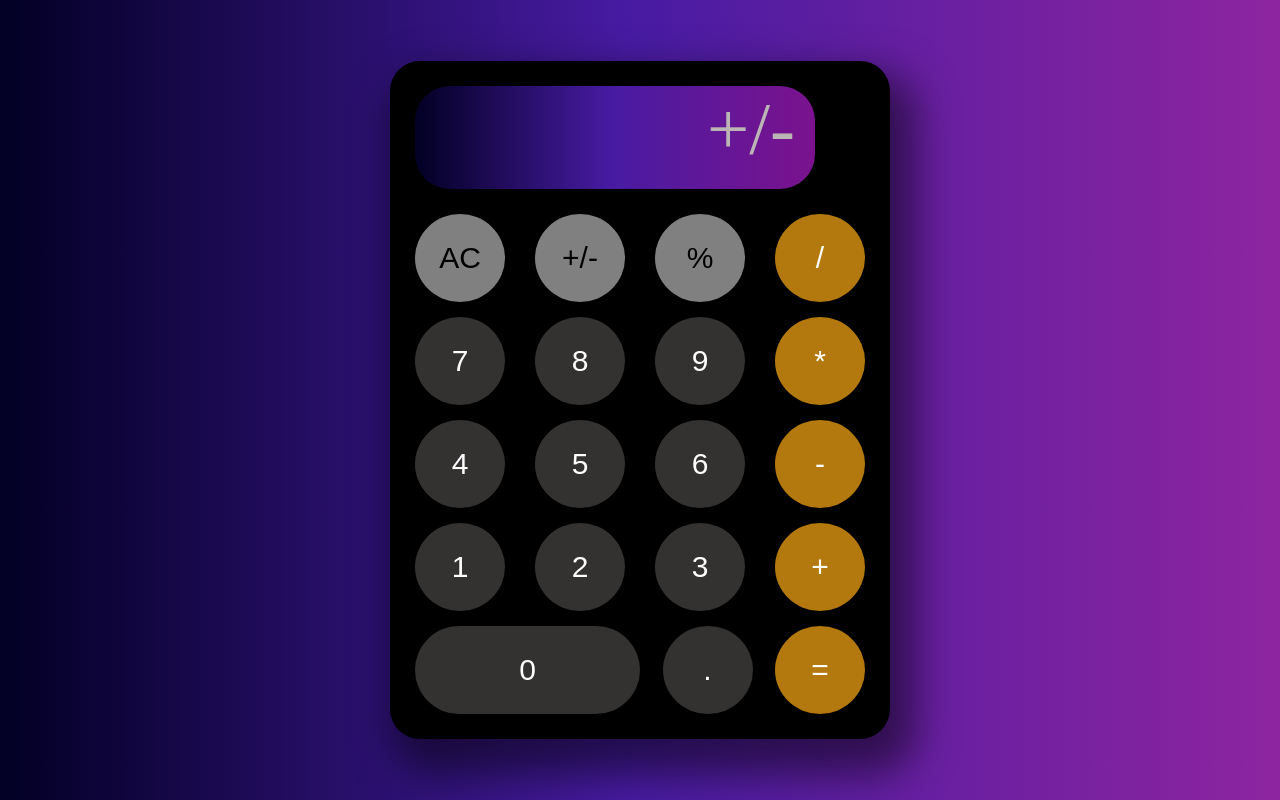
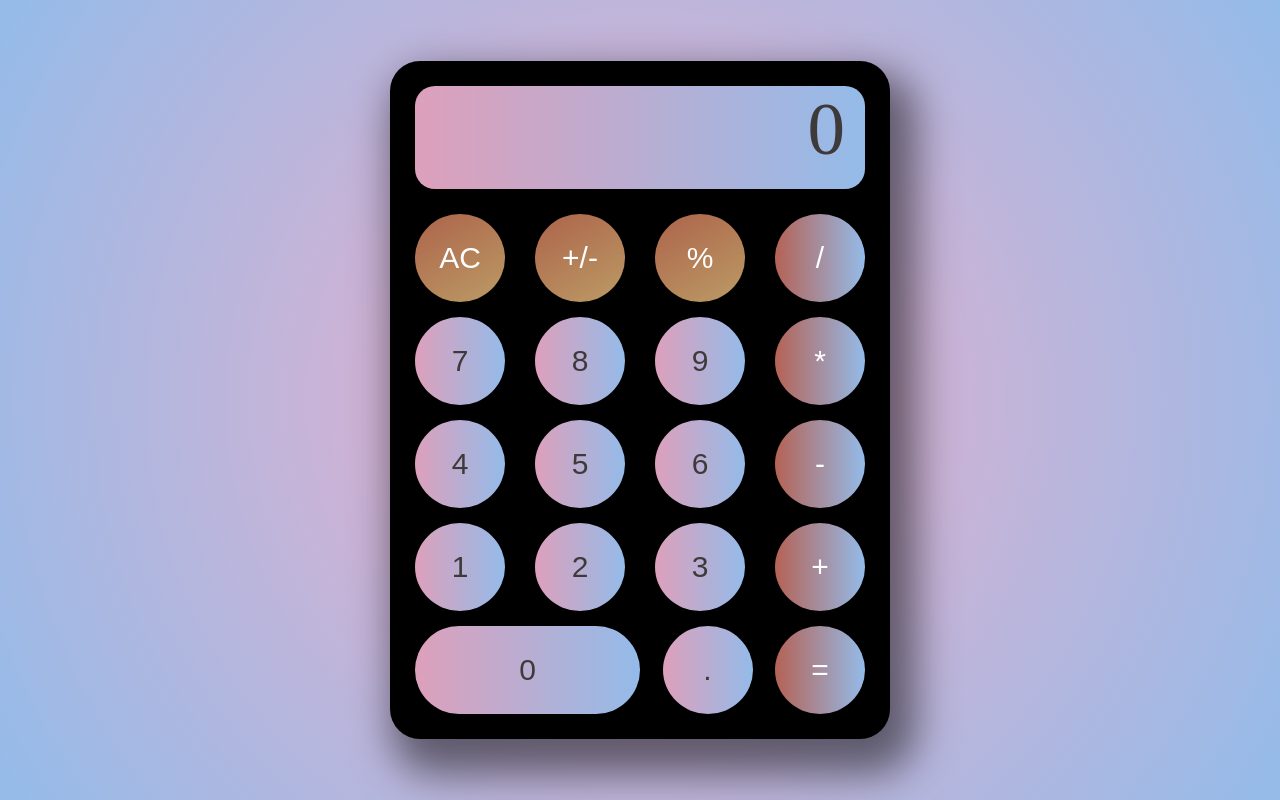
Before and after one commit to daniltro/Calculator, a plain HTML site: page index.html in a window 1280 px wide. Both pictures are taken after a click on the button "+/-". Drawn offline with Linux system fonts and the light colour scheme.

Commit message:
fixed % and +/- and styles color

```diff
--- a/main.js
+++ b/main.js
@@ -81,6 +81,20 @@ buttons.addEventListener("click", function (event) {
     return;
   }
 
+  if (key === "%") {
+    a = a / 100;
+    finish = true;
+    display.textContent = a;
+    return;
+  }
+
+  if (key === "+/-") {
+    a = a * -1;
+    finish = true;
+    display.textContent = a;
+    return;
+  }
+
   if (actions.includes(key)) {
     sign = key;
     display.textContent = sign;
@@ -111,12 +125,6 @@ buttons.addEventListener("click", function (event) {
         }
         a = a / b;
         break;
-      case "%":
-        a = a / 100;
-        break;
-      case "+/-":
-        a = a * -1;
-        break;
     }
     finish = true;
     display.textContent = a;
--- a/style.css
+++ b/style.css
@@ -5,13 +5,8 @@
 }
 
 body {
-  background: rgb(2, 0, 36);
-  background: linear-gradient(
-    90deg,
-    rgba(2, 0, 36, 1) 0%,
-    rgba(71, 27, 162, 1) 49%,
-    rgba(133, 20, 152, 0.9282535601265822) 100%
-  );
+  background: rgb(238,174,202);
+  background: radial-gradient(circle, rgba(238,174,202,1) 0%, rgba(148,187,233,1) 100%);
   display: flex;
   justify-content: center;
   align-items: center;
@@ -28,21 +23,18 @@ body {
 
 .display {
   font-size: 75px;
-  color: rgb(188, 181, 181);
+  color: rgb(63, 58, 58);
   text-align: right;
   padding: 0 20px;
-  background: linear-gradient(
-    90deg,
-    rgba(2, 0, 36, 1) 0%,
-    rgba(71, 27, 162, 1) 49%,
-    rgba(133, 20, 152, 0.9282535601265822) 100%
-  );;
-  border-radius: 35px;
+  background: rgb(221,160,187);
+  background: linear-gradient(90deg, rgba(221,160,187,1) 0%, rgba(148,187,233,1) 100%);
+  border-radius: 20px;
   margin-block-end: 25px;
-  max-inline-size: 400px;
+  inline-size: 100%;
   block-size: 103px;
   overflow-x: auto;
 }
+
 .display::-webkit-scrollbar {
   background-color: transparent;
   display: inline;
@@ -64,34 +56,38 @@ body {
   text-transform: uppercase;
 }
 .additional-button {
-  background-color: grey;
-  color: black;
+  background: rgb(187,108,81);
+  background: linear-gradient(150deg, rgba(187,108,81,0.9220063025210083) 0%, rgba(205,169,110,0.9192051820728291) 100%);
 }
 .accent-button {
-  background-color: rgb(179, 121, 14);
-  color: #ffffff;
+  background: rgb(181,98,85);
+  background: linear-gradient(90deg, rgba(181,98,85,1) 0%, rgba(148,187,233,1) 100%);
 }
 .number-button {
-  background-color: #343131;
+  color: rgb(63, 58, 58);
+  background: rgb(221,160,187);
+background: linear-gradient(90deg, rgba(221,160,187,1) 0%, rgba(148,187,233,1) 100%);
 }
 .zero-button {
   border-radius: 50px;
   inline-size: 50%;
 }
 
-@media (width < 470px) {
-  .zero-button {
-   inline-size: 45%;
+@media (width < 455px) {
+  .calculator {
+    max-inline-size: 100%;
   }
-}
-
-@media (width < 455px) {
-
   .button {
     inline-size: 70px;
     padding: 20px 0;
   }
   .zero-button {
-    inline-size: 40%;
+    inline-size: 50%;
    }
 }
+
+@media (width < 390px) {
+  .zero-button {
+   inline-size: 45%;
+  }
+}
```
